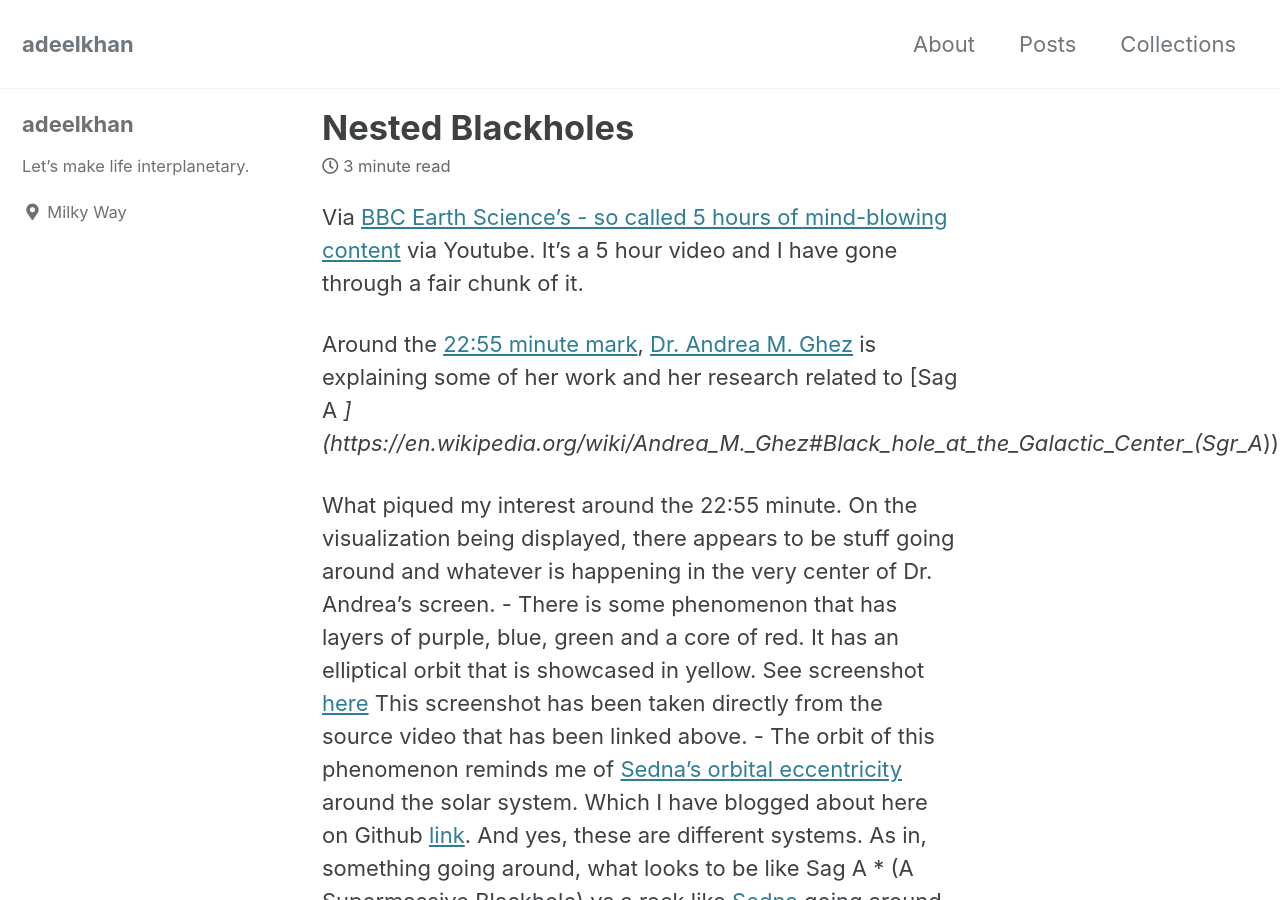
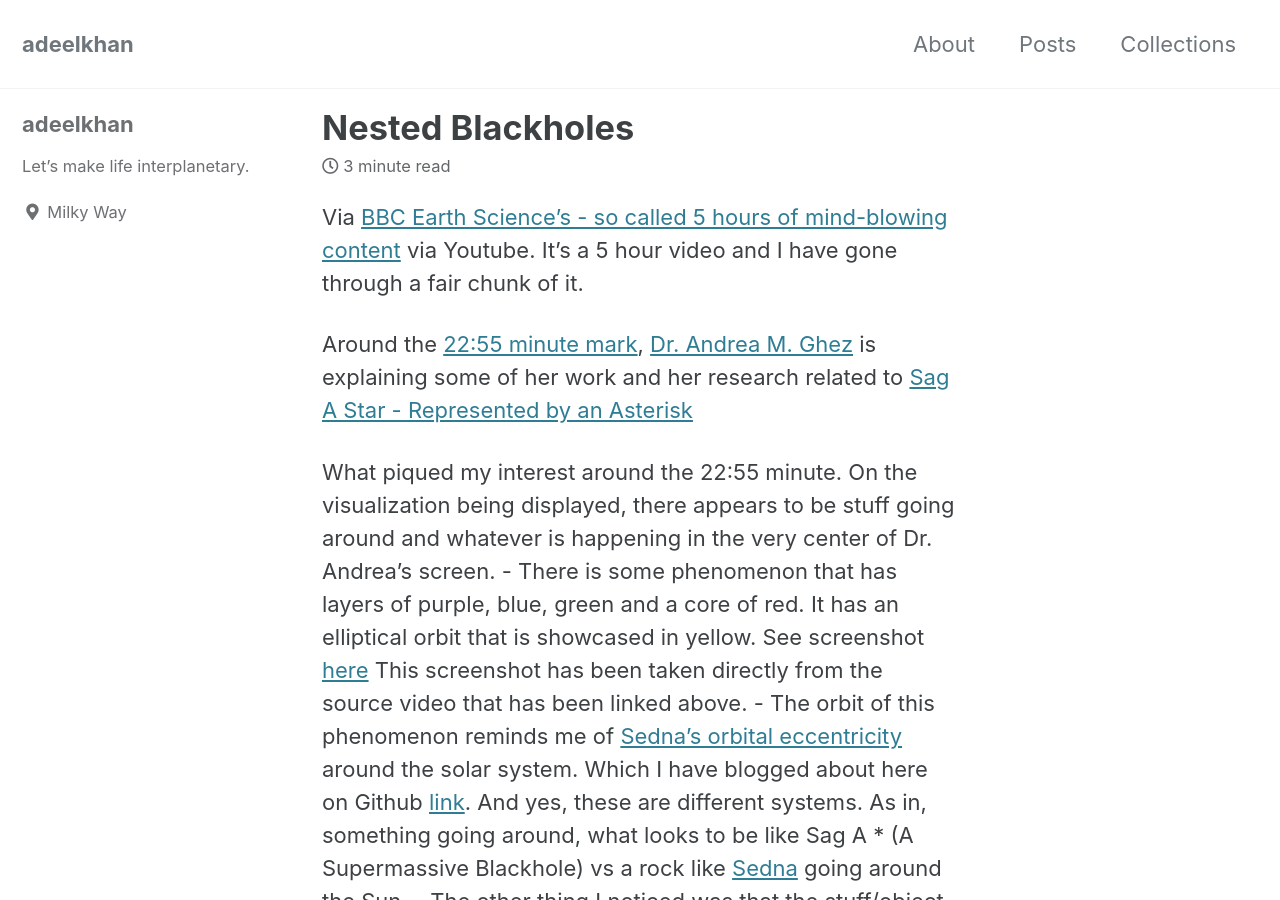
Before and after one commit to stellardreams/stellardreams.github.io, a Jekyll site: the page built from _posts/2024-12-09-Nested-Blackholes.md, in a window 1280 px wide and 900 px high. Built offline with Jekyll 4.4.1, drawn with Linux system fonts in a browser that asks for light colours; cached includes are drawn as plain includes.

Commit message:
Update 2024-12-09-Nested-Blackholes.md
An actual asterisk breaks the links.

```diff
--- a/_posts/2024-12-09-Nested-Blackholes.md
+++ b/_posts/2024-12-09-Nested-Blackholes.md
@@ -1,6 +1,6 @@
 Via [BBC Earth Science's - so called 5 hours of mind-blowing content](https://www.youtube.com/watch?v=u6_wBEdQFf4) via Youtube. It's a 5 hour video and I have gone through a fair chunk of it.
 
-Around the [22:55 minute mark](https://youtu.be/u6_wBEdQFf4?t=1350), [Dr. Andrea M. Ghez](https://en.wikipedia.org/wiki/Andrea_M._Ghez) is explaining some of her work and her research related to [Sag A *](https://en.wikipedia.org/wiki/Andrea_M._Ghez#Black_hole_at_the_Galactic_Center_(Sgr_A*))
+Around the [22:55 minute mark](https://youtu.be/u6_wBEdQFf4?t=1350), [Dr. Andrea M. Ghez](https://en.wikipedia.org/wiki/Andrea_M._Ghez) is explaining some of her work and her research related to [Sag A Star - Represented by an Asterisk](https://en.wikipedia.org/wiki/Andrea_M._Ghez#Black_hole_at_the_Galactic_Center_(Sgr_A*))
 
 What piqued my interest around the 22:55 minute. On the visualization being displayed, there appears to be stuff going around and whatever is happening in the very center of Dr. Andrea's screen.
 - There is some phenomenon that has layers of purple, blue, green and a core of red. It has an elliptical orbit that is showcased in yellow. See screenshot [here](https://github.com/stellardreams/stellardreams.github.io/blob/master/assets/images/12-13-2024-BBC-Five-Hours-Nested-Blackholes.PNG?raw=true) This screenshot has been taken directly from the source video that has been linked above.
```
